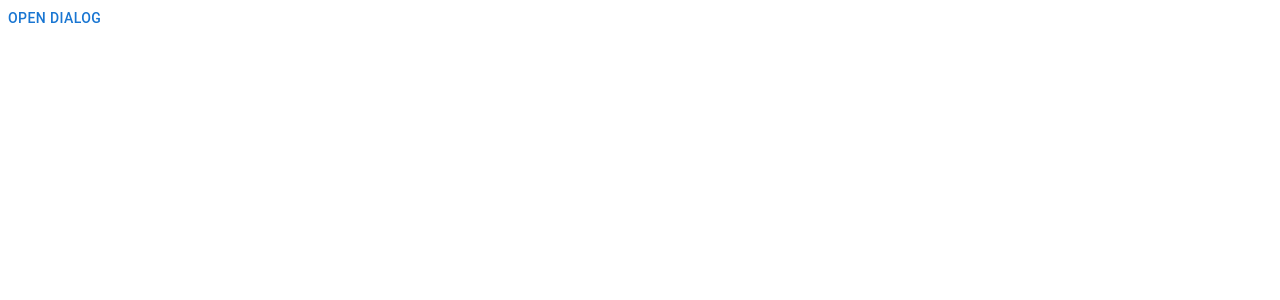
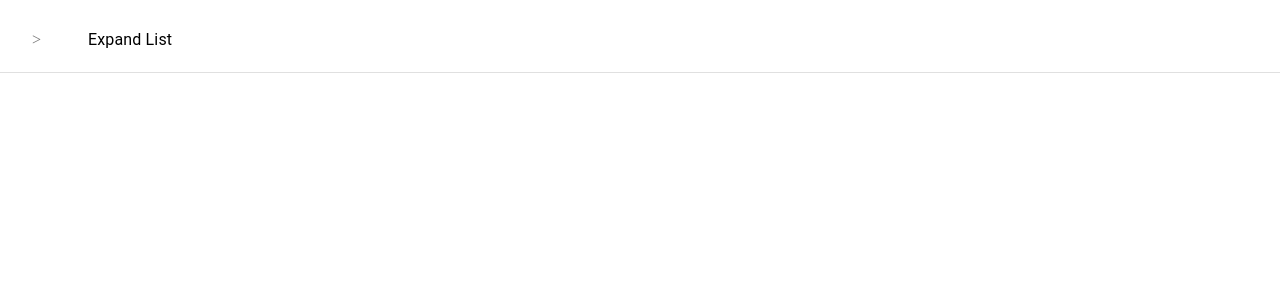
Before and after one commit to madhumithavenu/Material_UI, a React (Create React App) app: page / in a window 1280 px wide. Shown: the top 300 px of the page. Built offline with nearby package versions, Linux system fonts and the light colour scheme.

Commit message:
material ui list and nested list component

```diff
--- a/src/App.js
+++ b/src/App.js
@@ -4,6 +4,7 @@ import Test3 from "./Test3";
 import Test4 from "./Test4";
 import Test5 from "./Test5";
 import Test6 from "./Test6";
+import Test7 from "./Test7";
 
 
 function App() {
@@ -11,7 +12,7 @@ function App() {
     <div >
      {/* <Test2 />  */}
      {/* <Test3/> */}
-     <Test6/>
+     <Test7/>
     </div>
   );
 }
--- /dev/null
+++ b/src/Test7.js
@@ -0,0 +1,33 @@
+import { Box, Collapse, List, ListItem, ListItemButton, ListItemIcon, ListItemText } from '@mui/material'
+import React, { useState } from 'react'
+
+const array = ["First", "Second", "Third", "Fourth", "Fifth"];
+
+const Test7 = () => {
+    const [open, setOpen]= useState(false);
+    return (
+        <Box>
+            <List>
+                <ListItem divider>
+                    <ListItemButton onClick={()=>setOpen(true)}>
+                        <ListItemIcon>{ ">" }</ListItemIcon>
+                        <ListItemText primary={"Expand List"} />
+                    </ListItemButton>
+                </ListItem>
+            </List>
+            <Collapse in={open}>
+                <List sx={{ marginLeft: 25, background: 'lightblue' }}>
+                    {array.map((listElm) => (
+                        <ListItem divider>
+                            <ListItemButton onClick={()=>setOpen(false)}>
+                                <ListItemText primary={listElm} />
+                            </ListItemButton>
+                        </ListItem>
+                    ))}
+                </List>
+            </Collapse>
+        </Box>
+    )
+}
+
+export default Test7
```
